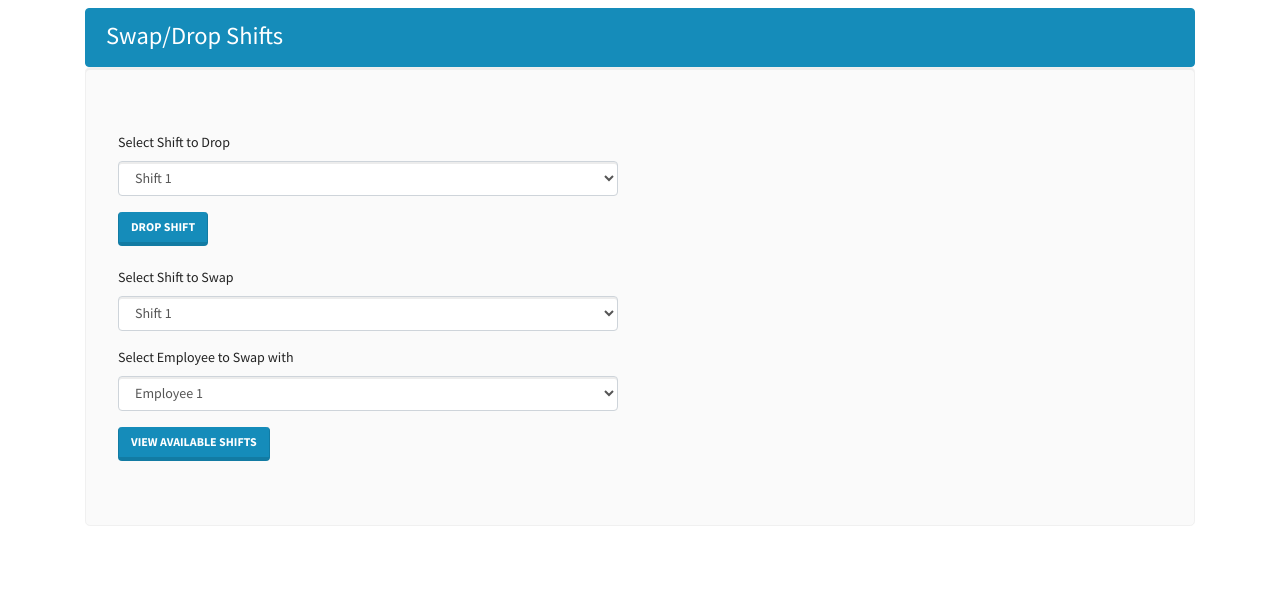
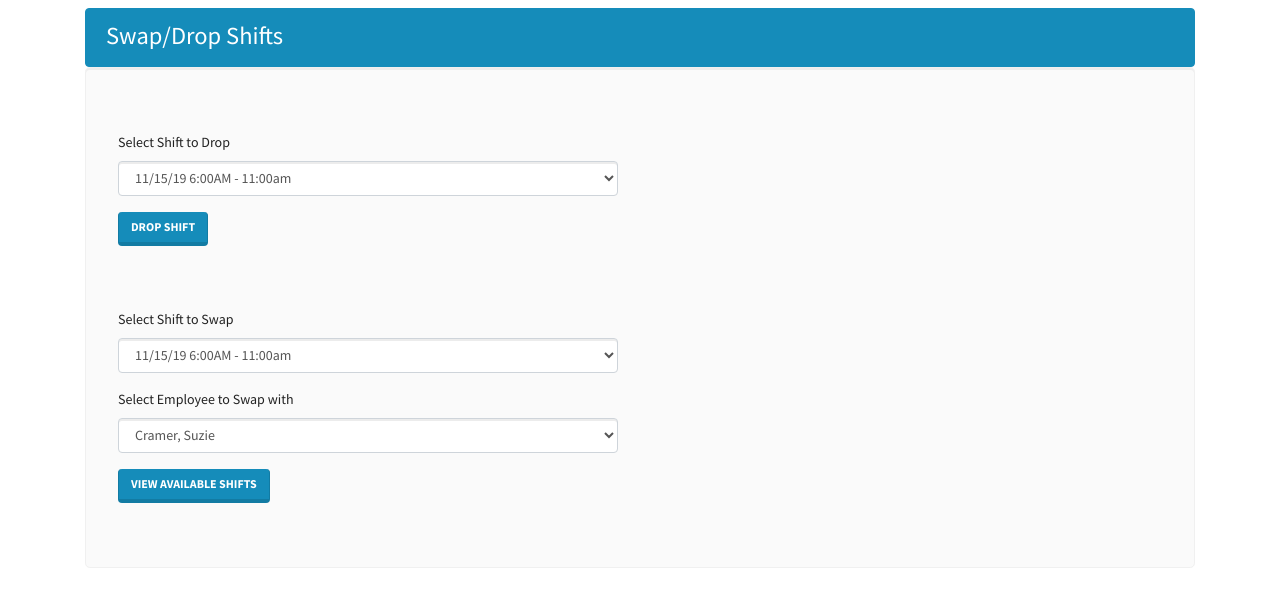
Before and after one commit to mattgates/BradleyQPI, a Flask app: page /swapdrop in a window 1280 px wide. Shown: the part 57-664 px from the top of the page. Run offline with Flask 2, Linux system fonts and the light colour scheme; some libraries are stand-ins or nearby versions.

Commit message:
hard coded shift and employee

```diff
--- a/templates/swapdrop.html
+++ b/templates/swapdrop.html
@@ -12,11 +12,11 @@
 	<div class="form-group">
 		<label for="dropShift1">Select Shift to Drop</label>
 		<select class="form-control" id="dropShift1" style="width:500px">
-		  <option>Shift 1</option>
-		  <option>Shift 2</option>
-		  <option>Shift 3</option>
-		  <option>Shift 4</option>
-		  <option>Shift 5</option>
+		  <option>11/15/19 6:00AM - 11:00am</option>
+		  <option>11/16/19 6:00AM - 11:00am</option>
+		  <option>11/18/19 6:00AM - 11:00am</option>
+		  <option>11/19/19 6:00AM - 11:00am</option>
+		  <option>11/20/19 6:00AM - 11:00am</option>
 		</select>
 	  </div>
 
@@ -24,26 +24,28 @@
 
 	  <br>
 	  <br>
+	  <br>
+	  <br>
 
 	  <div class="form-group">
 		<label for="swapShift1">Select Shift to Swap</label>
 		<select class="form-control" id="swapShift1" style="width:500px">
-		  <option>Shift 1</option>
-		  <option>Shift 2</option>
-		  <option>Shift 3</option>
-		  <option>Shift 4</option>
-		  <option>Shift 5</option>
+			<option>11/15/19 6:00AM - 11:00am</option>
+			<option>11/16/19 6:00AM - 11:00am</option>
+			<option>11/18/19 6:00AM - 11:00am</option>
+			<option>11/19/19 6:00AM - 11:00am</option>
+			<option>11/20/19 6:00AM - 11:00am</option>
 		</select>
 	  </div>
 
 	  <div class="form-group">
 		<label for="swapShift2">Select Employee to Swap with</label>
 		<select class="form-control" id="swapShift2" style="width:500px" style="text-align: center;">
-		  <option>Employee 1</option>
-		  <option>Employee 2</option>
-		  <option>Employee 3</option>
-		  <option>Employee 4</option>
-		  <option>Employee 5</option>
+		  <option>Cramer, Suzie</option>
+		  <option>Drake, Will</option>
+		  <option>Lang, Katie</option>
+		  <option>Miller, Nick</option>
+		  <option>Winston, Bishop</option>
 		</select>
 	  </div>
 
@@ -53,36 +55,38 @@
 	<script src="https://ajax.googleapis.com/ajax/libs/jquery/2.1.1/jquery.min.js"></script>
 	<script src="https://maxcdn.bootstrapcdn.com/bootstrap/3.3.7/js/bootstrap.min.js"></script> -->
 
-	<div class="modal" id="myModal">
+	<div class="modal" id="myModal" tabindex="-1" role="dialog" aria-labelledby="myModalLabel" aria-hidden="true">
 		<div class="modal-dialog" role="document">
 		  <div class="modal-content">
 			<div class="modal-header">
-			  <h5 class="modal-title">Modal titleSelect an Available Shift</h5>
+			  <h5 class="modal-title">Select an Available Shift</h5>
 			  <button type="button" class="close" data-dismiss="modal" aria-label="Close">
 				<span aria-hidden="true">&times;</span>
 			  </button>
 			</div>
+			<div class="modal-body">
 				<fieldset class="form-group">
 					<div class="form-check">
 					  <label class="form-check-label">
 						<input type="radio" class="form-check-input" name="optionsRadios" id="optionsRadios1" value="option1" checked="">
-					&nbsp;&nbsp;&nbsp;&nbsp;Shift 1
+						&nbsp;&nbsp;&nbsp;&nbsp;11/15/19 5:00PM - 10:00PM
 					  </label>
 					</div>
-				<legend>Employee 1</legend>
+					<legend>Cramer, Suzie</legend>
 					<div class="form-check">
 					<label class="form-check-label">
 						<input type="radio" class="form-check-input" name="optionsRadios" id="optionsRadios2" value="option2">
-					&nbsp;&nbsp;&nbsp;&nbsp;Shift 2
+						&nbsp;&nbsp;&nbsp;&nbsp;11/17/19 5:00PM - 10:00PM
 					  </label>
 					</div>
 					<div class="form-check disabled">
 					<label class="form-check-label">
 						<input type="radio" class="form-check-input" name="optionsRadios" id="optionsRadios3" value="option3">
-					&nbsp;&nbsp;&nbsp;&nbsp;Shift 3
+						&nbsp;&nbsp;&nbsp;&nbsp;11/18/19 5:00PM - 10:00PM
 					  </label>
 					</div>
 				  </fieldset>
+			  </div>
 			<div class="modal-footer">
 				<button type="button" class="btn btn-default" data-dismiss="modal">Back</button>
 				<button type="button" class="btn btn-primary">Request Swap</button>
```
Lines whose indentation alone changed are shown as unchanged.
